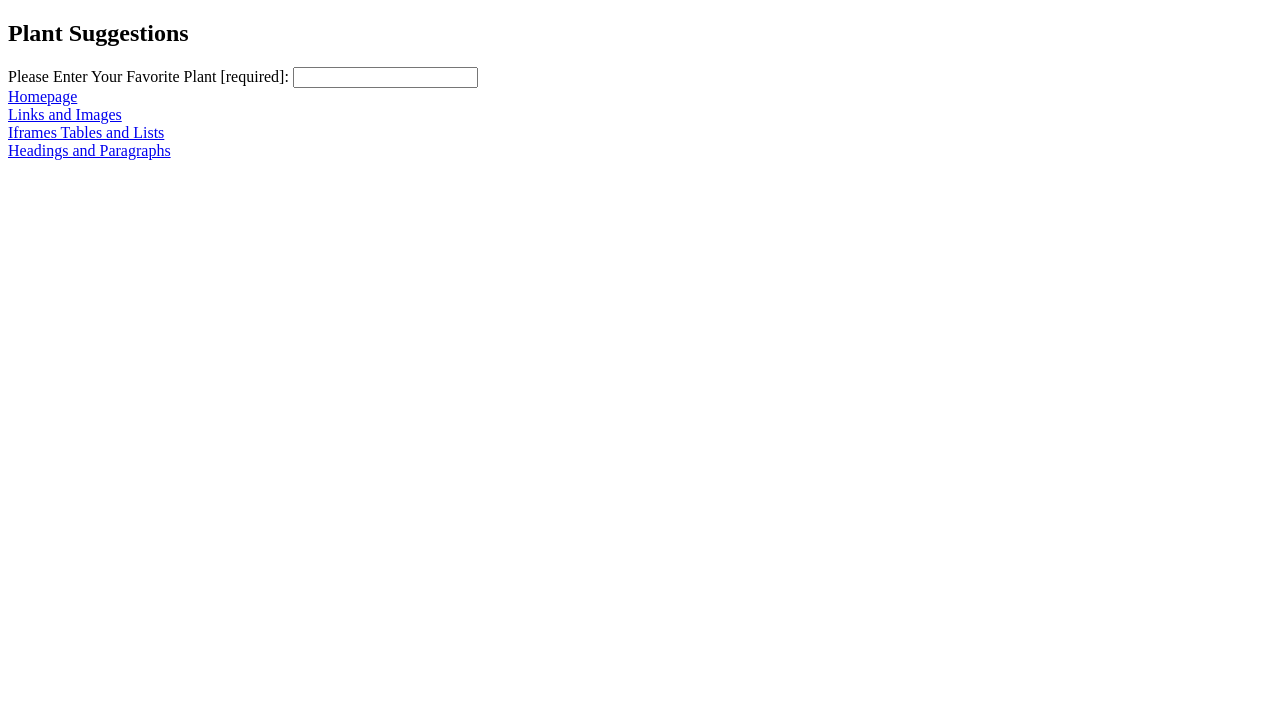
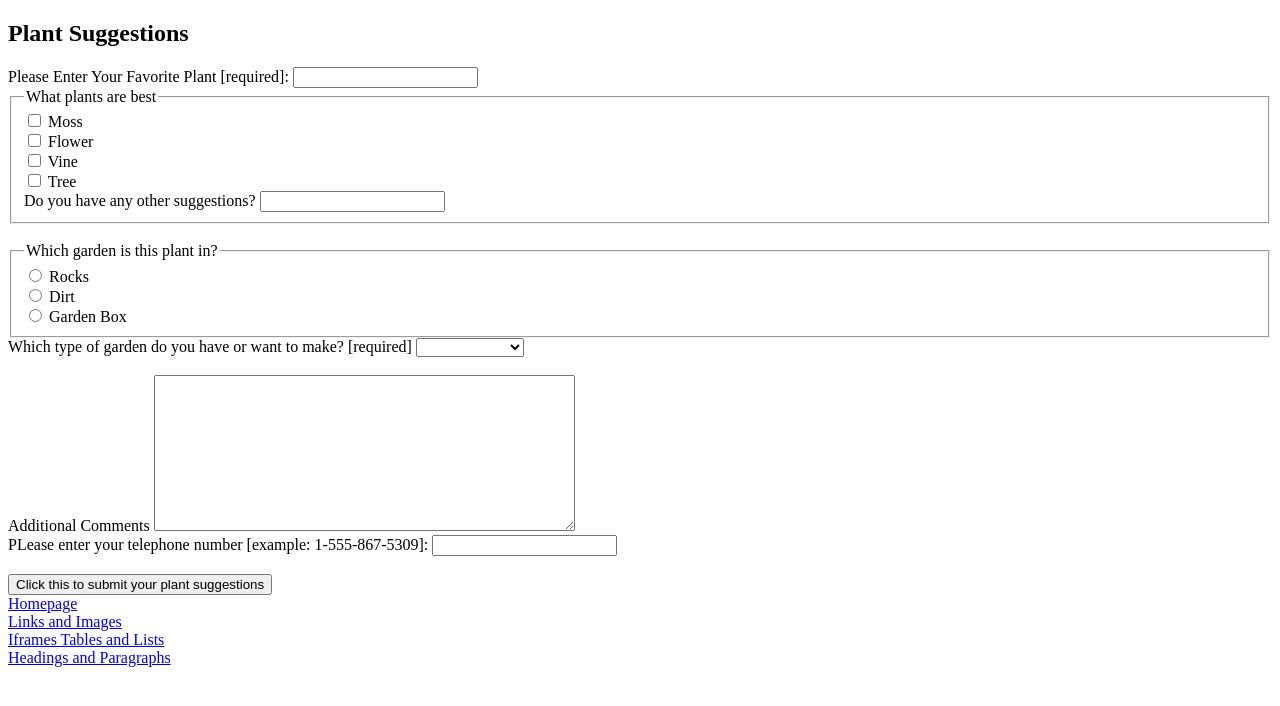
Before and after one commit to TLCoffin/html-practice, a plain HTML site: page forms.html in a window 1280 px wide. Drawn offline with Linux system fonts and the light colour scheme.

Commit message:
Added more inputs to the forms page

```diff
--- a/forms.html
+++ b/forms.html
@@ -56,6 +56,141 @@
             <label for="password">Please Enter Your Password:</label>
             <input type="password" name="userPassword" id="password" />
         -->
+
+
+
+
+
+        <!--
+            A fieldset is an area in your form where you put inputs that are more related to each other
+            than they are related to other inputs in the form.
+
+            form is an important attribute to link the fieldset to the form it is related to.
+        -->
+        <fieldset form="plants">
+        <!--
+             Legend is text the appears above the fieldset and breaks the line of the fieldset box.
+             It describes how the items in the fieldset are related.
+         -->
+            <legend>What plants are best</legend>
+
+        <!--
+            This is a checkbox input. NOTE, this is an input where the input typically comes
+            before the label.
+
+            type="checkbox", name and id are all required. the value attribute is also required
+            and provides it's value to the server if the user checks the box and submits the form.
+            In this case, what would be passed to the server is waterBottle=bottle.
+        -->
+            <input type="checkbox" name="mossPlant" id="moss" value="moss">
+            <label for="moss">Moss</label>
+            <br />
+
+            <input type="checkbox" name="flowerPlant" id="flower" value="flower">
+            <label for="flower">Flower</label>
+            <br />
+
+            <input type="checkbox" name="vinePlant" id="vine" value="vine">
+            <label for="vine">Vine</label>
+            <br />
+
+            <input type="checkbox" name="treePlant" id="tree" value="tree">
+            <label for="tree">Tree</label>
+            <br />
+
+            <label>Do you have any other suggestions?</label>
+            <input type="text" name="itemSuggestions" id="item-suggestion" />
+        </fieldset>
+        <br />
+
+        <fieldset form="plants">
+            <legend>Which garden is this plant in?</legend>
+
+            <!--
+                This is a radio button input which are good when you want the use
+                to select one option from a list of options.
+
+                name, id, and value are all required attributes. The value should represent
+                to the choice the user has selected. Note, ,pst importantly, the name attribute
+                for each radio button should be exactly the same.
+
+                This is also an input where the label typically shows up after the input.
+            -->
+
+            <input type="radio" name="garden" id="rock" value="rock" />
+            <label for="rock">Rocks</label>
+            <br />
+
+            <input type="radio" name="garden" id="dirt" value="dirt" />
+            <label for="dirt">Dirt</label>
+            <br />
+
+            <input type="radio" name="garden" id="gardenBox" value="gardenBox" />
+            <label for="gardenBox">Garden Box</label>
+        </fieldset>
+
+
+        <!--
+            This is a select input, which is essentially a dropdown input.
+
+            name and id are the required attributes for a select input.
+
+            Select inputs are widely used, but can lead to accessibility issues.
+            If you can accomplish the same thing you want to do with a different
+            type of input (i.e., radio buttons, text-based, etc.), you should use
+            the other method of getting this information.
+        -->
+
+        <label for="garden">Which type of garden do you have or want to make? [required]</label>
+        <select name="gardenSelect" id="garden" required>
+            <!--
+                optgroups let you group the options inside your select input.
+                label is required so that the optgroup displays what the category is,
+                for the options inside the group.
+             -->
+            <optgroup label="Natural">
+                <!--
+                    the option tag is the actual option a user can select.
+                    It requires the value attribute for when the selection gets sent to the server
+                -->
+                <option value="rocks"Rocks></option>
+                <option value="dirt">Dirt</option>
+                <option value="soil">Soil</option>
+            </optgroup>
+
+            <optgroup label="Urban">
+                <option value="fencedIn">Fenced In</option>
+                <option value="gardenBox">Garden Box</option>
+            </optgroup>
+        </select>
+        <br />
+        <br />
+
+        <!--
+            This is a textarea input. This allows a user to enter multiple lines of information
+            for a form.
+
+            name and id are required attributes.
+            highly reccomended attributes are rows and cols.
+            rows defines the number of lines a user can type before a scrollbar appears.
+            cols defines the number of characters across a use can type before their input
+            goes to the next line.
+        -->
+        <label for="comments">Additional Comments</label>
+        <textarea name="additionalComments" id="comments" rows="10" cols="50"></textarea>
+        <br />
+
+        <!--
+            This is a telephone input. type="tel", name and id are all required.
+            minlength and maxlength can be good attributes to use for some basic error-checking
+        -->
+
+        <label for="telephone">PLease enter your telephone number [example: 1-555-867-5309]:</label>
+        <input type="tel" name="userTel" id="telephone" minLength="14" maxLength="22" />
+        <br />
+        <br />
+
+        <input type="submit" name="submitButton" id="submit" value="Click this to submit your plant suggestions" />
     </form>
 
     <a href="index.html">Homepage</a>
```
